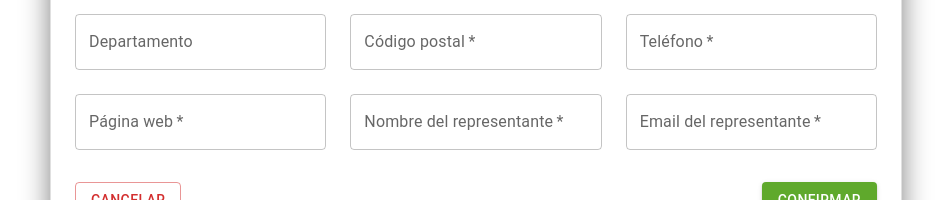
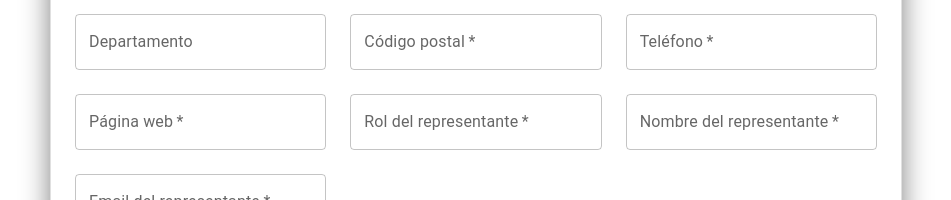
Before and after one commit to codewave-unahur/comunidad-frontend, a React (Vite) app: page /registro/empresa/1 in a window 1280 px wide. Shown: the part 516-716 px from the top of the page, without its empty margins (164-1115 px from the left). Built offline with nearby package versions, Linux system fonts and the light colour scheme; no server answers.

Commit message:
agregado rol de representante al registro

```diff
--- a/src/components/Registro/RegistroEmpresa/DatosEmpresa.jsx
+++ b/src/components/Registro/RegistroEmpresa/DatosEmpresa.jsx
@@ -317,6 +317,27 @@ export default function DatosPersonales({
         <Grid item xs={12} sm={4}>
           <TextField
             required
+            label="Rol del representante"
+            id="rol_representante"
+            name="rol_representante"
+            variant="outlined"
+            fullWidth
+            value={empresa.rol_representante || ""}
+            InputLabelProps={{
+              shrink: empresa.rol_representante ? true : false,
+            }}
+            onChange={(e) => handleChange(e)}
+            error={Boolean(validarErrores.rol_representante)}
+            helperText={
+              validarErrores.rol_representante
+                ? validarErrores.rol_representante
+                : ""
+            }
+          />
+        </Grid>
+        <Grid item xs={12} sm={4}>
+          <TextField
+            required
             label="Nombre del representante"
             id="nombreRepresentante"
             name="nombreRepresentante"
--- a/src/components/Registro/RegistroEmpresa/RegistroEmpresa.jsx
+++ b/src/components/Registro/RegistroEmpresa/RegistroEmpresa.jsx
@@ -28,6 +28,7 @@ export default function RegistroPostulante() {
     cp: "",
     telefono: null,
     web: "",
+    rol_representante: "",
     nombreRepresentante: "",
     emailRepresentante: "",
   });
@@ -63,6 +64,7 @@ export default function RegistroPostulante() {
       .positive("El teléfono debe ser un número positivo")
       .max(999999999999999, "El teléfono debe tener como máximo 15 dígitos"),
     web: yup.string().required("Campo requerido"),
+    rol_representante: yup.string().required("Campo requerido"),
     nombreRepresentante: yup.string().required("Campo requerido"),
     emailRepresentante: yup
       .string()
```
